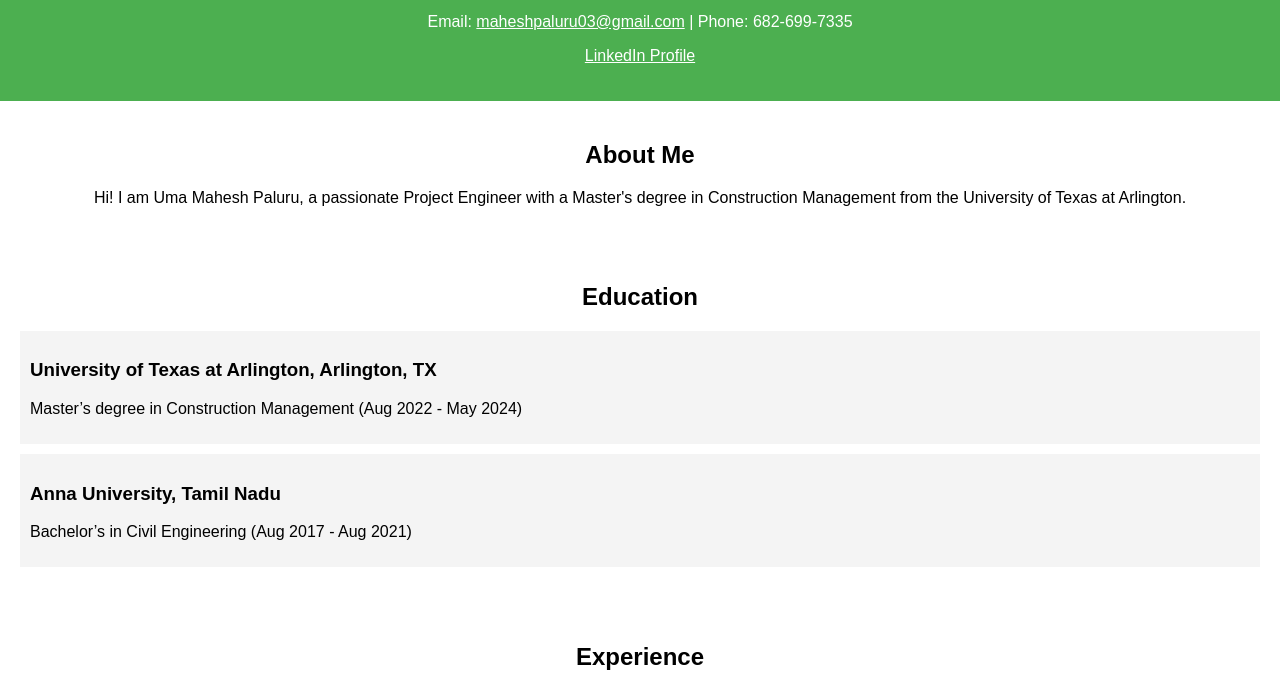
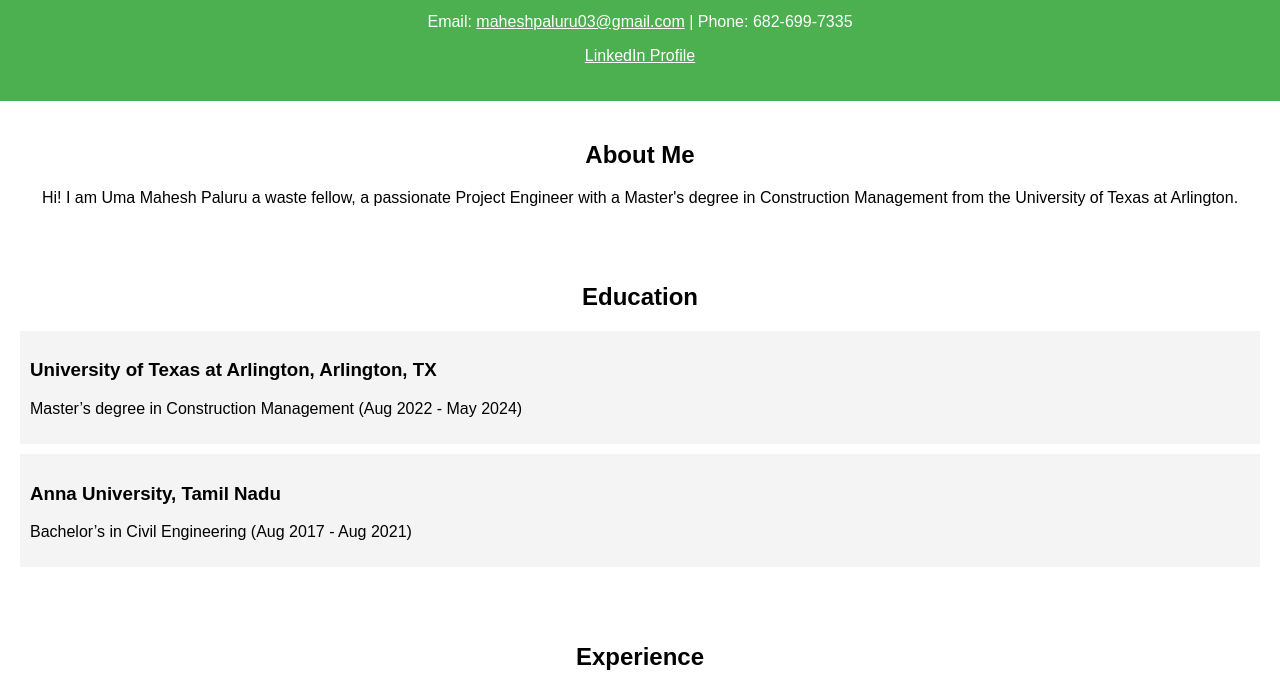
Before and after one commit to Uma-Mahesh-Paluru/Portfolio, a plain HTML site: page index.html in a window 1280 px wide. Shown: the part 121-800 px from the top of the page. Drawn offline with Linux system fonts and the light colour scheme.

Commit message:
Update index.html

```diff
--- a/index.html
+++ b/index.html
@@ -18,7 +18,7 @@
     <!-- About Me Section -->
     <section style="padding: 20px; text-align: center;">
         <h2>About Me</h2>
-        <p>Hi! I am Uma Mahesh Paluru, a passionate Project Engineer with a Master's degree in Construction Management from the University of Texas at Arlington.</p>
+        <p>Hi! I am Uma Mahesh Paluru a waste fellow, a passionate Project Engineer with a Master's degree in Construction Management from the University of Texas at Arlington.</p>
     </section>
 
     <!-- Education Section -->
```
